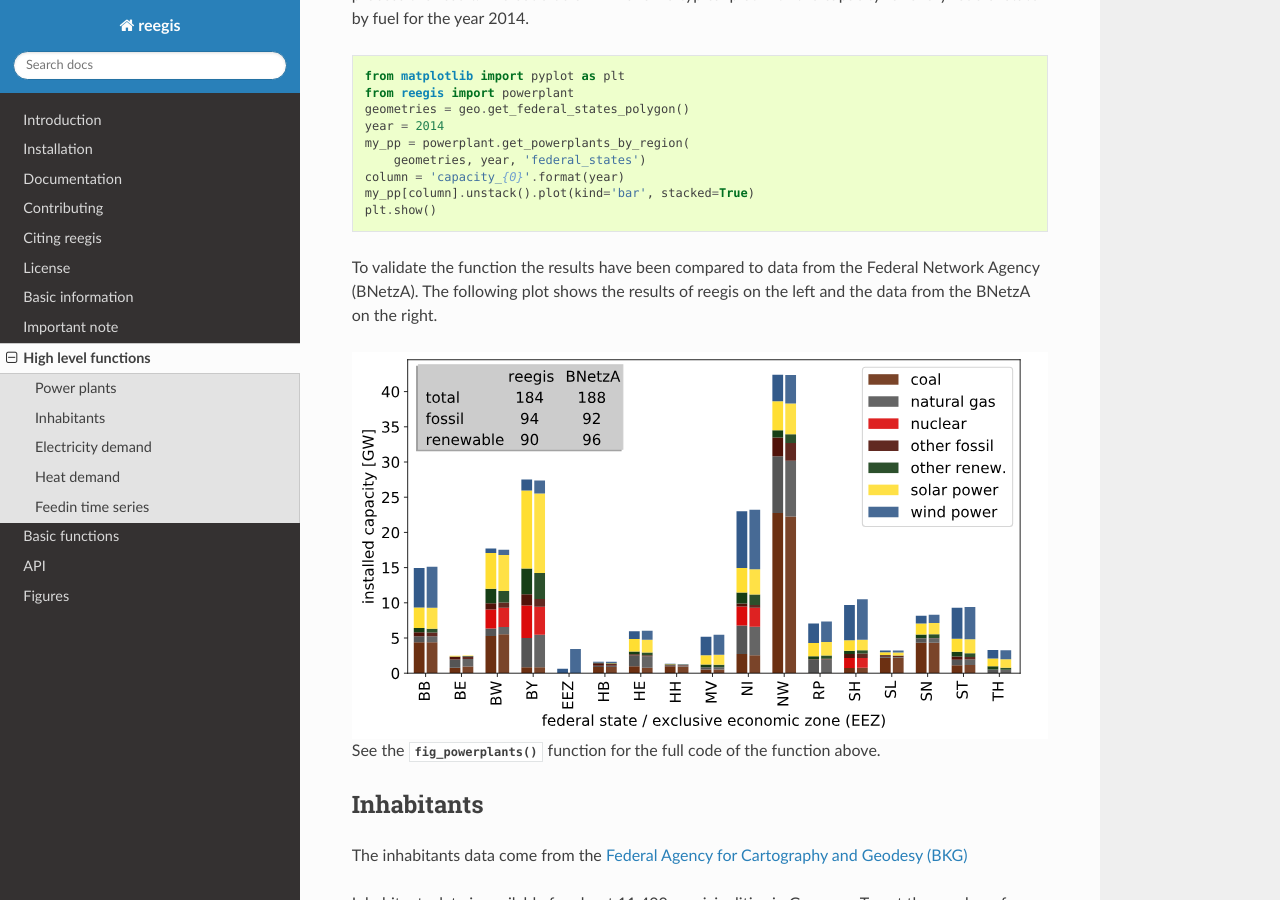
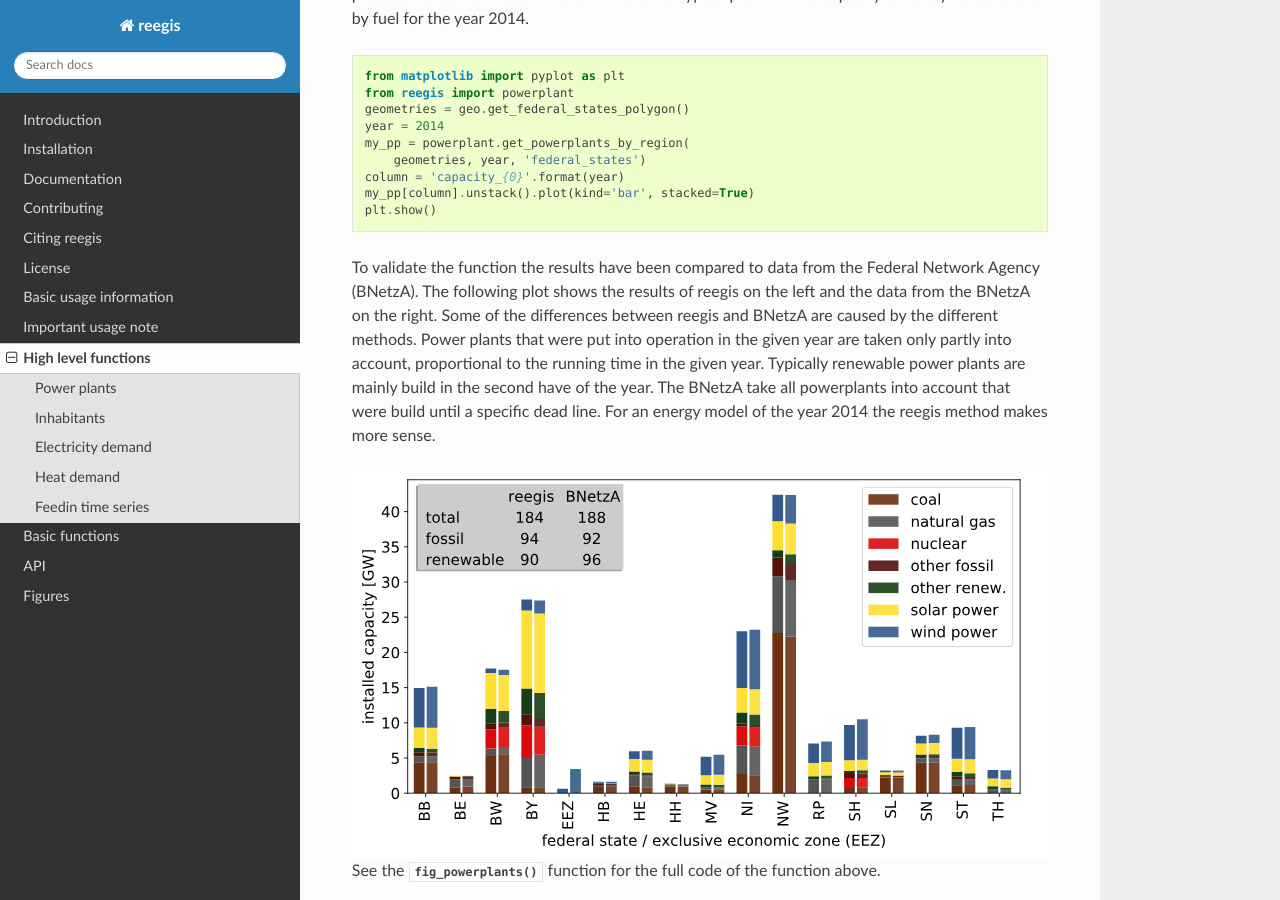
Before and after one commit to reegis/reegis, a Sphinx documentation site: the page built from docs/high_level.rst, in a window 1280 px wide and 900 px high, scrolled down 305 px. Built offline with Sphinx 7.4.7 and the Read the Docs theme 2.0.0, drawn with Linux system fonts in a browser that asks for light colours; formulas are drawn with MathJax 3.

Commit message:
Fix code blocks in docs

```diff
--- a/docs/high_level.rst
+++ b/docs/high_level.rst
@@ -13,7 +11,7 @@
 the pandas functions to process the result. The code below will show a typical
 plot with the capacity for every federal state by fuel for the year 2014.
 
-.. code-block::
+.. code-block:: python
 
     from matplotlib import pyplot as plt
     from reegis import powerplant
@@ -27,7 +25,14 @@
 
 To validate the function the results have been compared to data from the
 Federal Network Agency (BNetzA). The following plot shows the results of reegis
-on the left and the data from the BNetzA on the right.
+on the left and the data from the BNetzA on the right. Some of the differences
+between reegis and BNetzA are caused by the different methods. Power plants
+that were put into operation in the given year are taken only partly into
+account, proportional to the running time in the given year. Typically
+renewable power plants are mainly build in the second have of the year. The
+BNetzA take all powerplants into account that were build until a specific
+dead line. For an energy model of the year 2014 the reegis method makes more
+sense.
 
 .. image:: _files/compare_power_plants_reegis_bnetza.svg
   :width: 700
--- a/docs/note.rst
+++ b/docs/note.rst
@@ -2,8 +2,8 @@
    :maxdepth: 4
    :glob:
 
-Important note
-~~~~~~~~~~~~~~
+Important usage note
+~~~~~~~~~~~~~~~~~~~~
 
 Some functions may take some minutes even hours on the first run. Calculations
 that need a lot of time will store the result on your hard disc so that the
--- a/docs/usage.rst
+++ b/docs/usage.rst
@@ -1,4 +1,4 @@
-Basic information
+Basic usage information
 ~~~~~~~~~~~~~~~~~
 
 There are two types of data functions in reegis. The high level functions
```
Also changed, not shown: other parts of docs/high_level.rst (+0 -2 lines), docs/basic_functions.rst (+3 -5 lines).
